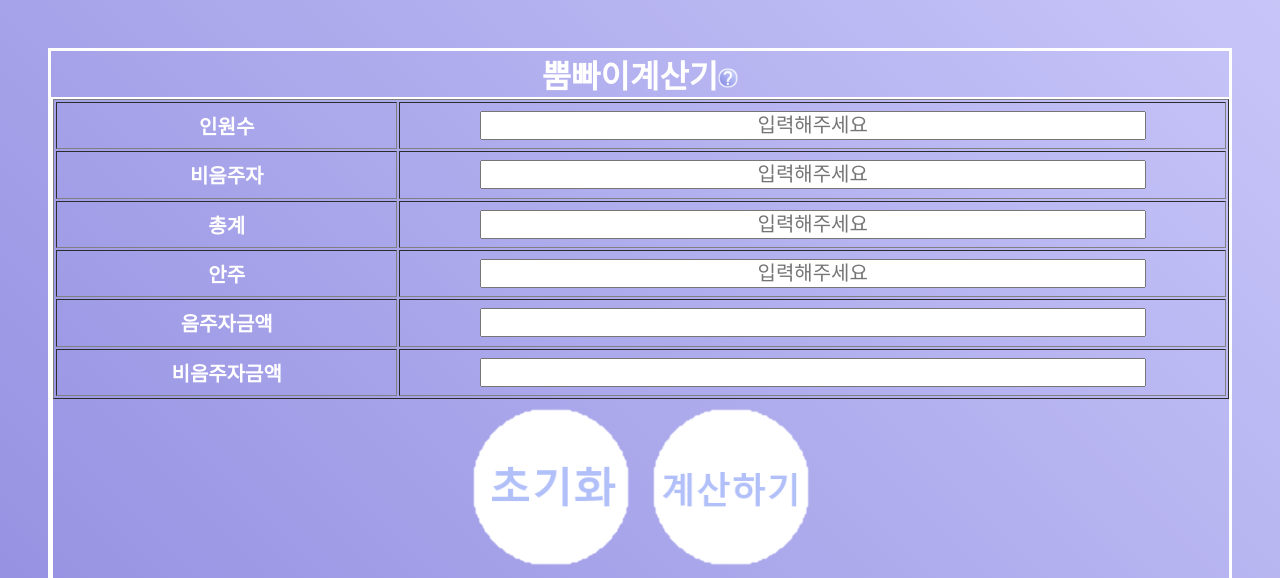
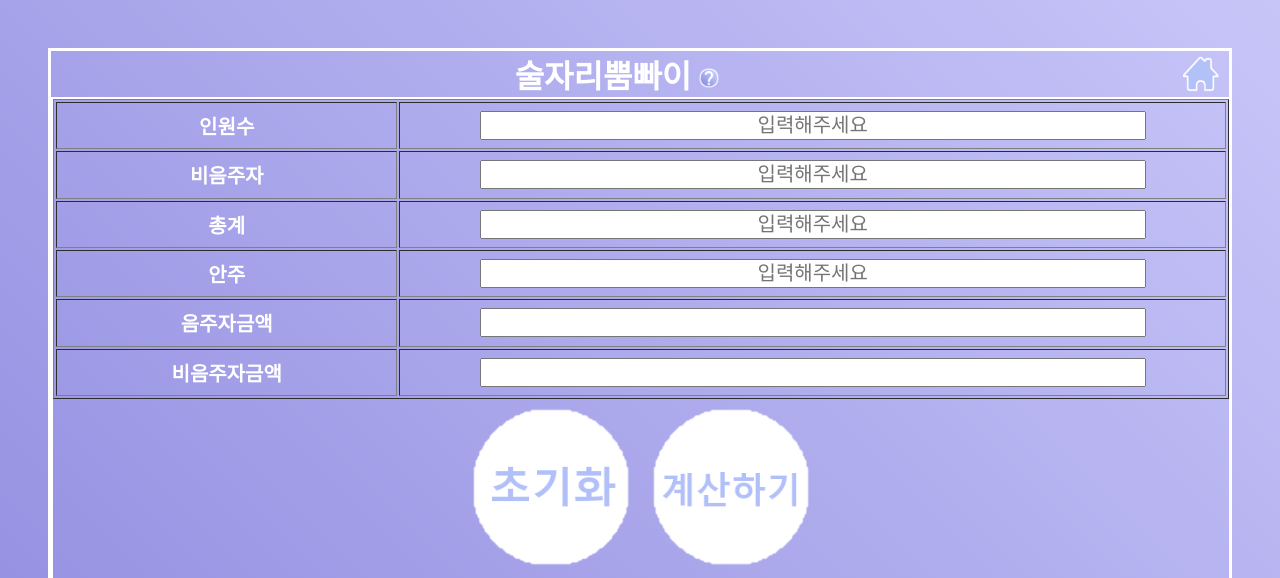
Before and after one commit to watoo6974/double.J, a PHP site: page /html/drink.html in a window 1280 px wide. Shown: the top 578 px of the page. Run offline with PHP 8.4, Linux system fonts and the light colour scheme.

Commit message:
version 0.3

```diff
--- a/css/drink.css
+++ b/css/drink.css
@@ -36,9 +36,6 @@ h1 a {
   text-decoration: none;
   color : white;
 }
-.saw {
-  background-color:gray;
-}
 
 #grid3 {
   display: grid;
@@ -71,3 +68,13 @@ input { width: 80%;
 .help{
   width: 20px;
 }
+
+.home{
+
+  float: right;
+  margin-right: 10px;
+}
+h1 img{
+  margin-top: 5px;
+  width: 36px;
+}
--- a/html/drink.html
+++ b/html/drink.html
@@ -8,7 +8,12 @@
     <link href="../css/drink.css" rel="stylesheet" type="text/css" >
    </head>
   <body>
-      <h1><a href="home.html">뿜빠이계산기</a><input class="help" type="image" src="../soruce/help.png" onclick="drinkAlert()"></h1>
+      <h1>
+        <a href="drink.html">술자리뿜빠이</a>
+        <input class="help" type="image" src="../soruce/help.png" onclick="drinkAlert()">
+        <a href="../html/home.html">
+        <img class="home" src="../soruce/home.png"></a>
+      </h1>
       <div id="grid2" class="board">
         <div>
             <form name="calc">
--- a/html/home.html
+++ b/html/home.html
@@ -15,7 +15,7 @@
          <tr>
            <td><a href="../html/drink.html"><img src="../soruce/drink.png" width="70%" ></a><br>술자리뿜빠이</td>
            <td><a href="../html/oil.html"><img src="../soruce/car.png" width="70%" ></a><br>기름값뿜빠이</vr></td>
-           <td><a href="../html/random.html"><img src="../soruce/random.png" width="70%" ></a><br>랜덤추첨</td>
+           <td><a href="../html/random.html"><img src="../soruce/random.png" width="70%" ></a><br>랜덤추첨뽑기</td>
          </tr>
          <tr>
           <td><img src="../soruce/basic.png" width="70%" ><br>준비중입니다</td>
--- a/html/oil.html
+++ b/html/oil.html
@@ -8,7 +8,10 @@
     <link href="../css/drink.css" rel="stylesheet" type="text/css" >
    </head>
   <body>
-      <h1><a href="home.html">뿜빠이계산기</a><input class="help" type="image" src="../soruce/help.png" onclick="oilAlert()"></h1>
+      <h1><a href="oil.html">기름값뿜빠이</a><input class="help" type="image" src="../soruce/help.png" onclick="oilAlert()">
+        <a href="../html/home.html">
+          <img class="home" src="../soruce/home.png"></a>
+      </h1>
       <div id="grid2" class="board">
         <div>
             <form name="calc">
--- a/html/random.html
+++ b/html/random.html
@@ -8,7 +8,10 @@
     <link href="../css/random.css" rel="stylesheet" type="text/css" >
    </head>
   <body>
-      <h1><a href="home.html">뿜빠이계산기</a><input class="help" type="image" src="../soruce/help.png" onclick="randomAlert()"></h1>
+      <h1><a href="random.html">랜덤추첨뽑기</a><input class="help" type="image" src="../soruce/help.png" onclick="randomAlert()">
+        <a href="../html/home.html">
+          <img class="home" src="../soruce/home.png"></a>
+      </h1>
       <div id="grid2" class="board">
         <div class="board2">
         <div class="button">
```
Also changed, not shown: css/random.css (+10 -0 lines), soruce/home.png (added).
